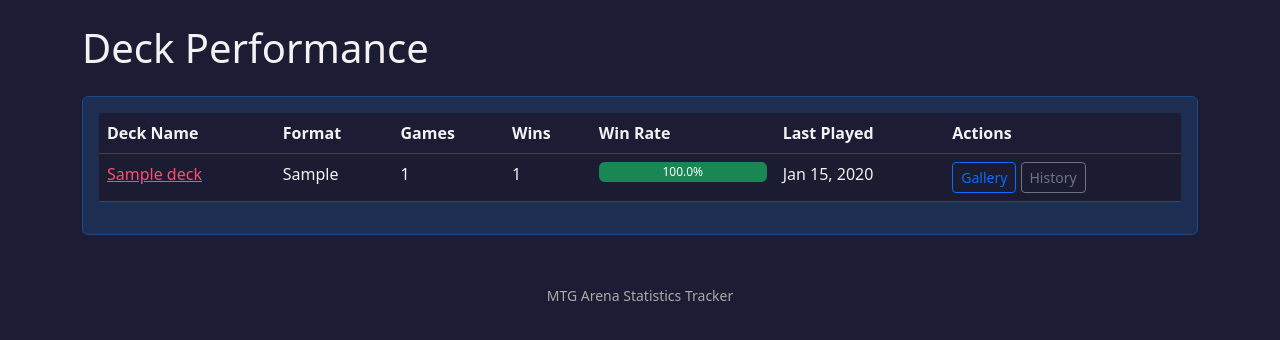
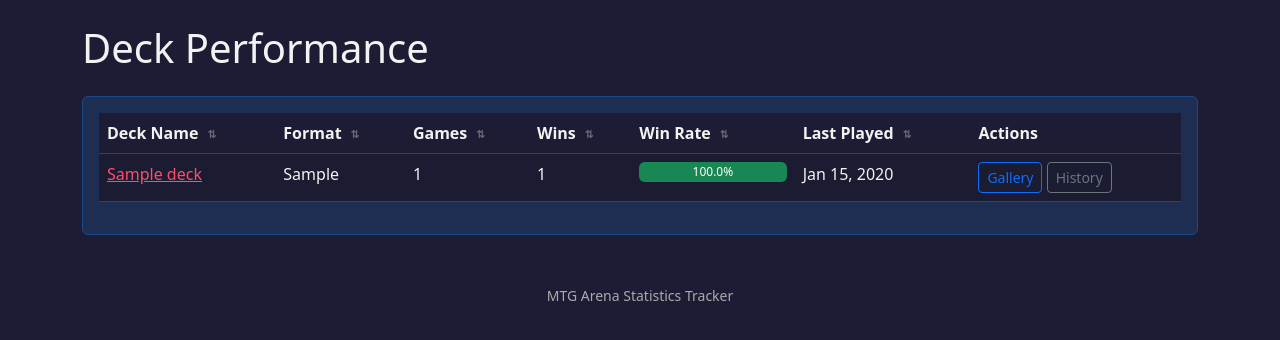
Before and after one commit to why-pengo/mtgas, a Django app: page /decks/ in a window 1280 px wide. Shown: the part 56-396 px from the top of the page. Run offline with Django 5.2, Linux system fonts and the light colour scheme; tables that the repository leaves empty hold one stand-in row (values such as "Sample post"); parts of the project's set-up code (start-up, migrations or seed data) failed here and were passed over.

Commit message:
Make decks table sortable

```diff
--- a/stats/static/css/style.css
+++ b/stats/static/css/style.css
@@ -40,6 +40,34 @@
     --bs-table-striped-bg: rgb(255 255 255 / 5%);
     --bs-table-hover-color: #eee;
     --bs-table-hover-bg: rgb(255 255 255 / 7.5%);
+}
+
+/* =============================================================================
+   Sortable Table Headers
+   ============================================================================= */
+
+th[data-sortable] {
+    cursor: pointer;
+    user-select: none;
+    white-space: nowrap;
+}
+
+th[data-sortable]:hover {
+    background-color: var(--bg-header);
+}
+
+.sort-indicator {
+    display: inline-block;
+    margin-left: 0.3rem;
+    font-size: 0.65rem;
+    opacity: 0.35;
+    vertical-align: middle;
+    transition: opacity 0.15s, color 0.15s;
+}
+
+th[data-sort-dir] .sort-indicator {
+    opacity: 1;
+    color: var(--accent);
 }
 
 /* =============================================================================
--- a/stats/templates/decks.html
+++ b/stats/templates/decks.html
@@ -7,15 +7,27 @@
 
 <div class="card">
     <div class="card-body">
-        <table class="table table-striped">
+        <table class="table table-striped" id="decks-table">
             <thead>
                 <tr>
-                    <th>Deck Name</th>
-                    <th>Format</th>
-                    <th>Games</th>
-                    <th>Wins</th>
-                    <th>Win Rate</th>
-                    <th>Last Played</th>
+                    <th data-sortable data-sort-type="text">
+                        Deck Name <span class="sort-indicator" aria-hidden="true">⇅</span>
+                    </th>
+                    <th data-sortable data-sort-type="text">
+                        Format <span class="sort-indicator" aria-hidden="true">⇅</span>
+                    </th>
+                    <th data-sortable data-sort-type="number">
+                        Games <span class="sort-indicator" aria-hidden="true">⇅</span>
+                    </th>
+                    <th data-sortable data-sort-type="number">
+                        Wins <span class="sort-indicator" aria-hidden="true">⇅</span>
+                    </th>
+                    <th data-sortable data-sort-type="number">
+                        Win Rate <span class="sort-indicator" aria-hidden="true">⇅</span>
+                    </th>
+                    <th data-sortable data-sort-type="text">
+                        Last Played <span class="sort-indicator" aria-hidden="true">⇅</span>
+                    </th>
                     <th>Actions</th>
                 </tr>
             </thead>
@@ -28,7 +40,7 @@
                     <td>{{ deck.format|default:"-" }}</td>
                     <td>{{ deck.games }}</td>
                     <td>{{ deck.wins }}</td>
-                    <td>
+                    <td data-sort-value="{{ deck.win_rate }}">
                         {% if deck.games > 0 %}
                         <div class="progress">
                             <div class="progress-bar {% if deck.win_rate >= 50 %}bg-success{% else %}bg-danger{% endif %}"
@@ -40,7 +52,9 @@
                         -
                         {% endif %}
                     </td>
-                    <td>{{ deck.last_played|date:"M d, Y"|default:"-" }}</td>
+                    <td data-sort-value="{{ deck.last_played|date:'Y-m-d'|default:'' }}">
+                        {{ deck.last_played|date:"M d, Y"|default:"-" }}
+                    </td>
                     <td>
                         <a href="{% url 'stats:deck_gallery' deck.id %}" class="btn btn-sm btn-outline-primary" title="View Card Gallery">
                             <i class="bi bi-images"></i> Gallery
@@ -60,3 +74,59 @@
     </div>
 </div>
 {% endblock %}
+
+{% block extra_js %}
+<script>
+document.addEventListener('DOMContentLoaded', function () {
+    const table = document.getElementById('decks-table');
+    if (!table) return;
+
+    let activeHeader = null;
+    let ascending = true;
+
+    table.querySelectorAll('th[data-sortable]').forEach(function (th, colIndex) {
+        th.addEventListener('click', function () {
+            if (activeHeader === th) {
+                ascending = !ascending;
+            } else {
+                if (activeHeader) {
+                    activeHeader.removeAttribute('data-sort-dir');
+                    activeHeader.querySelector('.sort-indicator').textContent = '⇅';
+                }
+                ascending = true;
+                activeHeader = th;
+            }
+
+            th.setAttribute('data-sort-dir', ascending ? 'asc' : 'desc');
+            th.querySelector('.sort-indicator').textContent = ascending ? '▲' : '▼';
+
+            const tbody = table.querySelector('tbody');
+            const rows = Array.from(tbody.querySelectorAll('tr'));
+            const sortType = th.dataset.sortType || 'text';
+
+            rows.sort(function (a, b) {
+                const cellA = a.cells[colIndex];
+                const cellB = b.cells[colIndex];
+                const rawA = (cellA.dataset.sortValue !== undefined ? cellA.dataset.sortValue : cellA.textContent).trim();
+                const rawB = (cellB.dataset.sortValue !== undefined ? cellB.dataset.sortValue : cellB.textContent).trim();
+
+                let valA, valB;
+                if (sortType === 'number') {
+                    valA = parseFloat(rawA) || 0;
+                    valB = parseFloat(rawB) || 0;
+                } else {
+                    valA = rawA.toLowerCase();
+                    valB = rawB.toLowerCase();
+                }
+
+                if (valA < valB) return ascending ? -1 : 1;
+                if (valA > valB) return ascending ? 1 : -1;
+                return 0;
+            });
+
+            rows.forEach(function (row) { tbody.appendChild(row); });
+        });
+    });
+});
+</script>
+{% endblock %}
```
